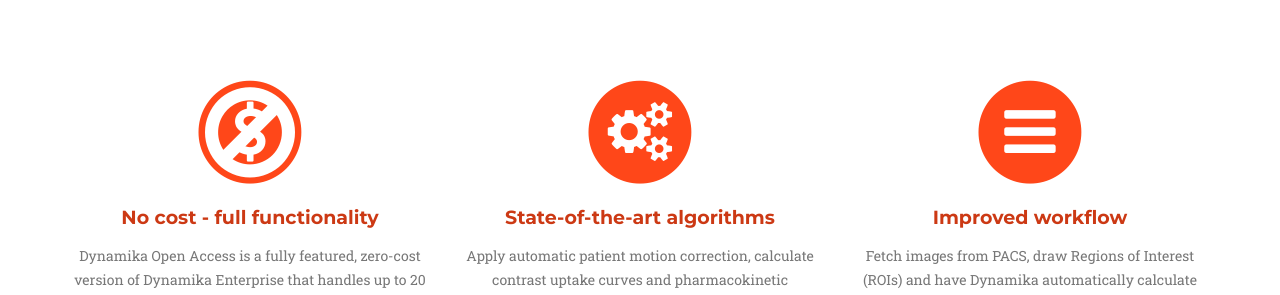
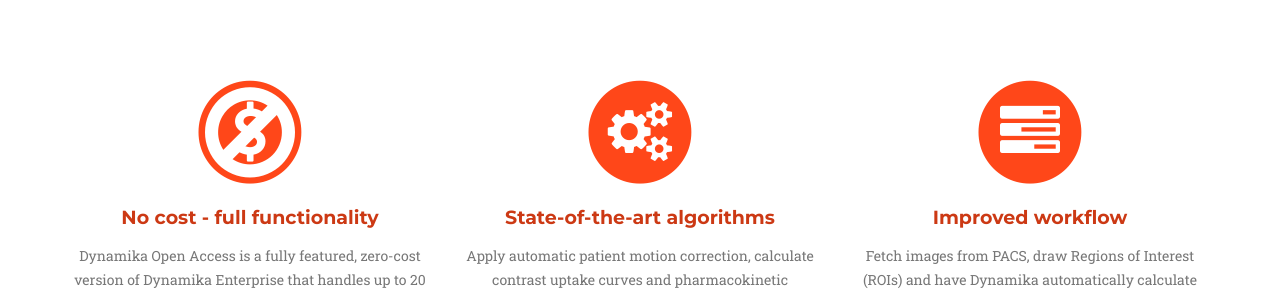
Before and after one commit to imageanalysis/openaccess, a Jekyll site: the page built from index.html, in a window 1280 px wide and 900 px high, scrolled down 859 px. Shown: the part 155-450 px from the top of the window. Built offline with Jekyll 4.4.1, drawn with Linux system fonts in a browser that asks for light colours; some web fonts are replaced.

Commit message:
Update dynamika.html

```diff
--- a/_includes/dynamika.html
+++ b/_includes/dynamika.html
@@ -28,7 +28,7 @@
                 <div class="col-md-4">
                     <span class="fa-stack fa-4x">
                         <i class="fa fa-circle fa-stack-2x text-primary"></i>
-                        <i class="fa fa-reorder fa-stack-1x fa-inverse"></i>
+                        <i class="fa fa-tasks fa-stack-1x fa-inverse"></i>
                     </span>
                     <h4 class="service-heading">Improved workflow</h4>
                     <p class="text-muted">Fetch images from PACS, draw Regions of Interest (ROIs) and have Dynamika automatically calculate statistics for each ROI and export them to PDF, Microsoft Word and Microsoft Excel format.</p>
```
